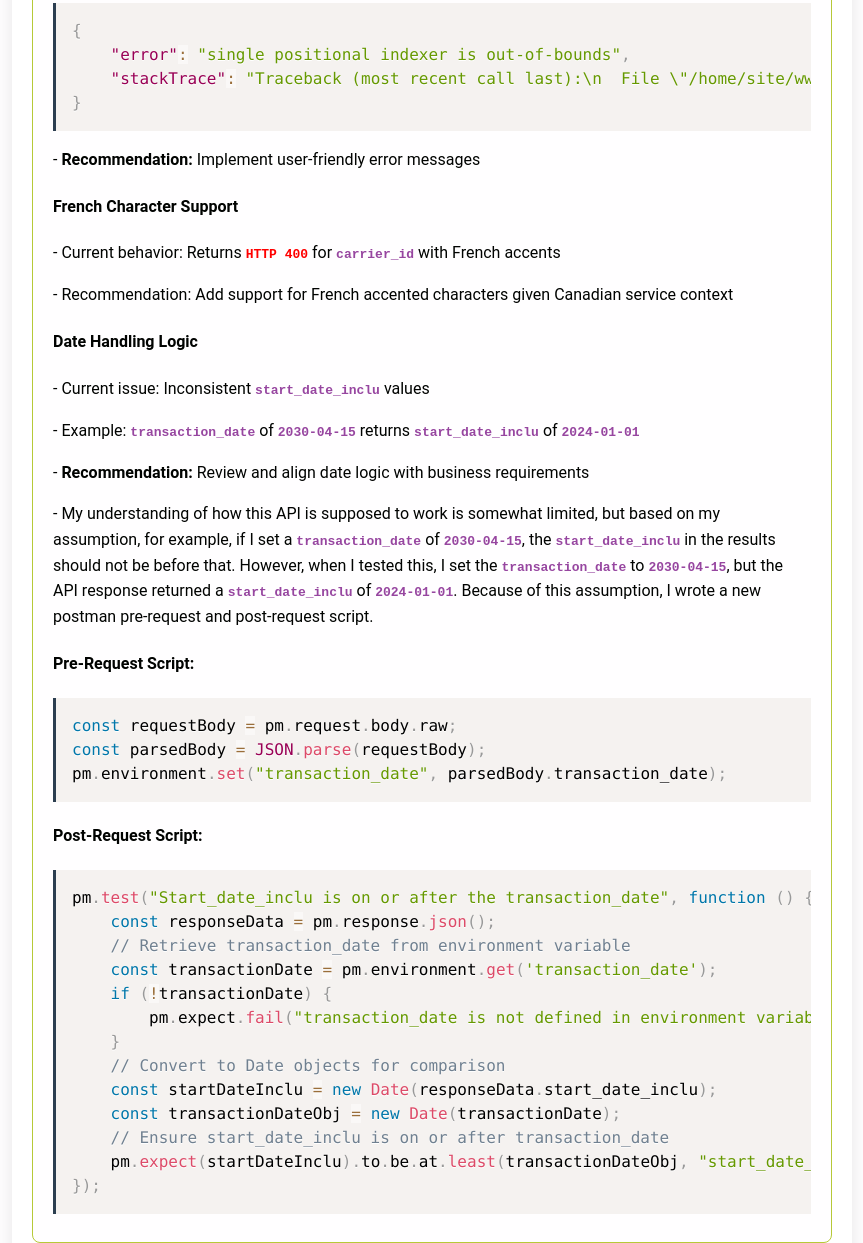
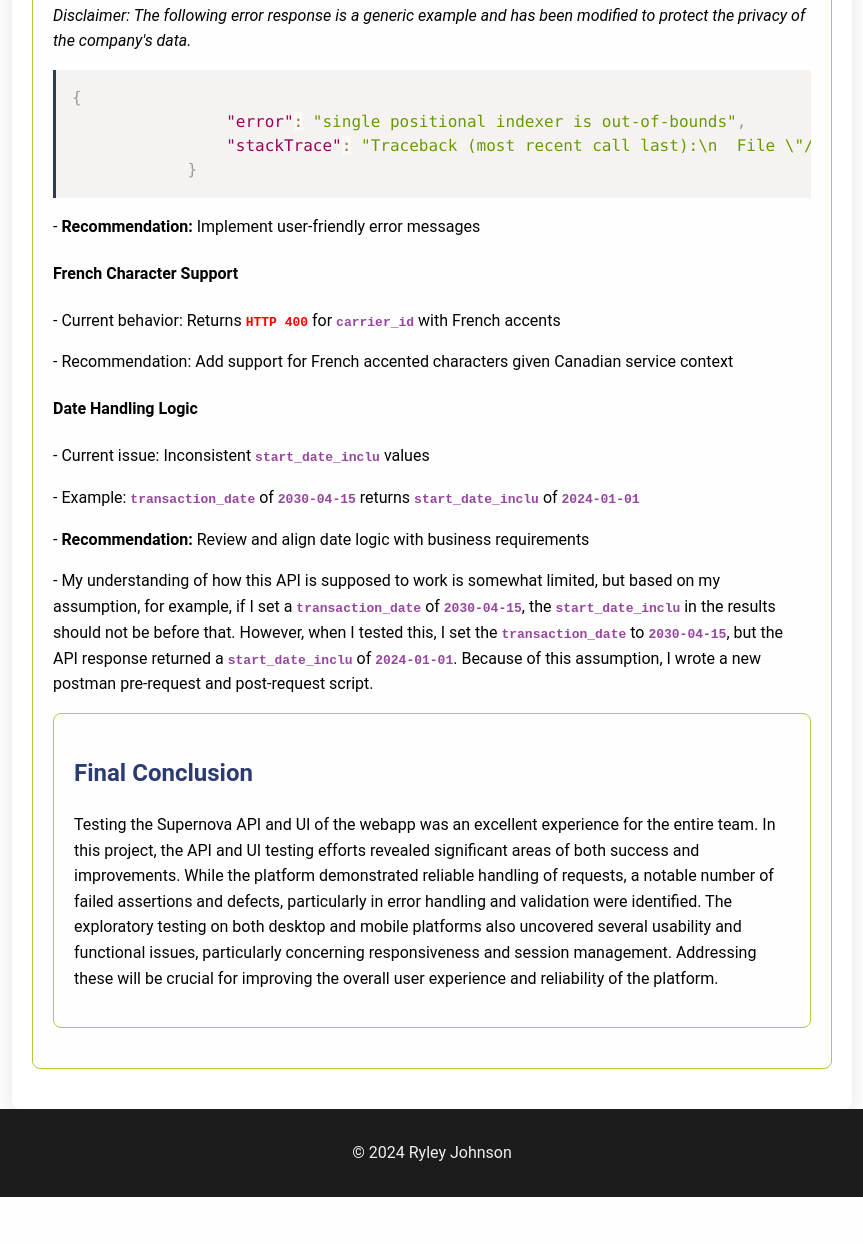
Before and after one commit to MRJOHN5ON/Supernova-Internship-Test-Report, a plain HTML site: page index.html in a window 1280 px wide. Shown: the part 4629-5872 px from the top of the page, without its empty margins (208-1071 px from the left). After the commit the page ends 5826 px from the top, so only its background shows below. Drawn offline with nearby package versions, Linux system fonts and the light colour scheme.

Commit message:
Update index.html

```diff
--- a/index.html
+++ b/index.html
@@ -145,10 +145,11 @@
             <h3>Specific API Recommendations</h3>
             <h4>Error Response Enhancement</h4>
             <p>- Current issue: Complex error messages with stack traces</p>
+            <p><em>Disclaimer: The following error response is a generic example and has been modified to protect the privacy of the company's data.</em></p>
             <pre><code class="language-javascript">{
-    "error": "single positional indexer is out-of-bounds",
-    "stackTrace": "Traceback (most recent call last):\n  File \"/home/site/wwwroot/api/calc_carrier_remittance_rate.py\", line 48, in http_trigger\n    response = temp_df.iloc[0].to_dict()\n               ~~~~~~~~~~~~^^^\n  File \"/usr/local/lib/python3.11/site-packages/pandas/core/indexing.py\", line 1191, in __getitem__\n    return self._getitem_axis(maybe_callable, axis=axis)\n           ^^^^^^^^^^^^^^^^^^^^^^^^^^^^^^^^^^^^^^^^^^^^^\n  File \"/usr/local/lib/python3.11/site-packages/pandas/core/indexing.py\", line 1752, in _getitem_axis\n    self._validate_integer(key, axis)\n  File \"/usr/local/lib/python3.11/site-packages/pandas/core/indexing.py\", line 1685, in _validate_integer\n    raise IndexError(\"single positional indexer is out-of-bounds\")\nIndexError: single positional indexer is out-of-bounds\n"
-}</code></pre>
+                "error": "single positional indexer is out-of-bounds",
+                "stackTrace": "Traceback (most recent call last):\n  File \"/path/to/api/file.py\", line 48, in http_trigger\n    response = temp_df.iloc[0].to_dict()\n               ~~~~~~~~~~~~^^^\n  File \"/path/to/library/file.py\", line 1191, in __getitem__\n    return self._getitem_axis(maybe_callable, axis=axis)\n           ^^^^^^^^^^^^^^^^^^^^^^^^^^^^^^^^^^^^^^^^^^^^^\n  File \"/path/to/library/file.py\", line 1752, in _getitem_axis\n    self._validate_integer(key, axis)\n  File \"/path/to/library/file.py\", line 1685, in _validate_integer\n    raise IndexError(\"single positional indexer is out-of-bounds\")\nIndexError: single positional indexer is out-of-bounds\n"
+            }</code></pre>
             <p>- <strong>Recommendation:</strong> Implement user-friendly error messages</p>
 
             <h4>French Character Support</h4>
@@ -160,26 +161,9 @@
             <p>- Example: <code class="parameter">transaction_date</code> of <code class="parameter">2030-04-15</code> returns <code class="parameter">start_date_inclu</code> of <code class="parameter">2024-01-01</code></p>
             <p>- <strong>Recommendation:</strong> Review and align date logic with business requirements</p>
             <p>- My understanding of how this API is supposed to work is somewhat limited, but based on my assumption, for example, if I set a <code class="parameter">transaction_date</code> of <code class="parameter">2030-04-15</code>, the <code class="parameter">start_date_inclu</code> in the results should not be before that. However, when I tested this, I set the <code class="parameter">transaction_date</code> to <code class="parameter">2030-04-15</code>, but the API response returned a <code class="parameter">start_date_inclu</code> of <code class="parameter">2024-01-01</code>. Because of this assumption, I wrote a new postman pre-request and post-request script.</p>
-
-            <h4>Pre-Request Script:</h4>
-            <pre><code class="language-javascript">const requestBody = pm.request.body.raw;
-const parsedBody = JSON.parse(requestBody);
-pm.environment.set("transaction_date", parsedBody.transaction_date);</code></pre>
-
-            <h4>Post-Request Script:</h4>
-            <pre><code class="language-javascript">pm.test("Start_date_inclu is on or after the transaction_date", function () {
-    const responseData = pm.response.json();
-    // Retrieve transaction_date from environment variable
-    const transactionDate = pm.environment.get('transaction_date');
-    if (!transactionDate) {
-        pm.expect.fail("transaction_date is not defined in environment variables");
-    }
-    // Convert to Date objects for comparison
-    const startDateInclu = new Date(responseData.start_date_inclu);
-    const transactionDateObj = new Date(transactionDate);
-    // Ensure start_date_inclu is on or after transaction_date
-    pm.expect(startDateInclu).to.be.at.least(transactionDateObj, "start_date_inclu should be on or after transaction_date");
-});</code></pre>
+ <section id="final-conclusion">
+            <h2>Final Conclusion</h2>
+            <p>Testing the Supernova API and UI of the webapp was an excellent experience for the entire team. In this project, the API and UI testing efforts revealed significant areas of both success and improvements. While the platform demonstrated reliable handling of requests, a notable number of failed assertions and defects, particularly in error handling and validation were identified. The exploratory testing on both desktop and mobile platforms also uncovered several usability and functional issues, particularly concerning responsiveness and session management. Addressing these will be crucial for improving the overall user experience and reliability of the platform.</p>
         </section>
     </main>
     <footer>
```
